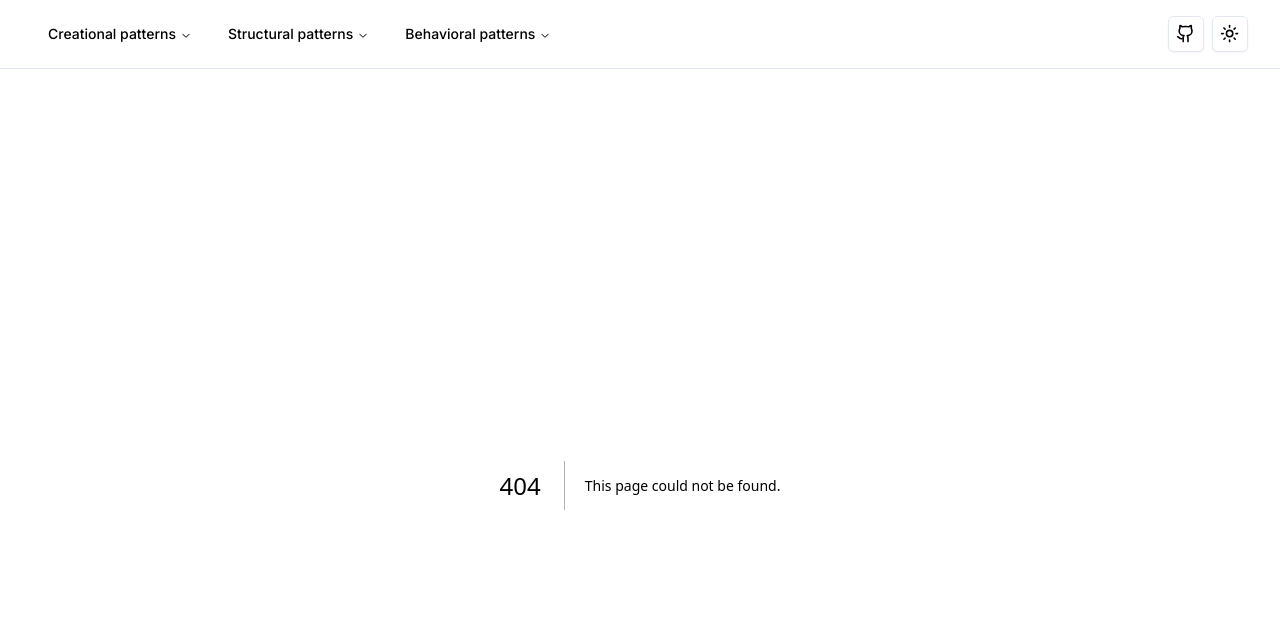
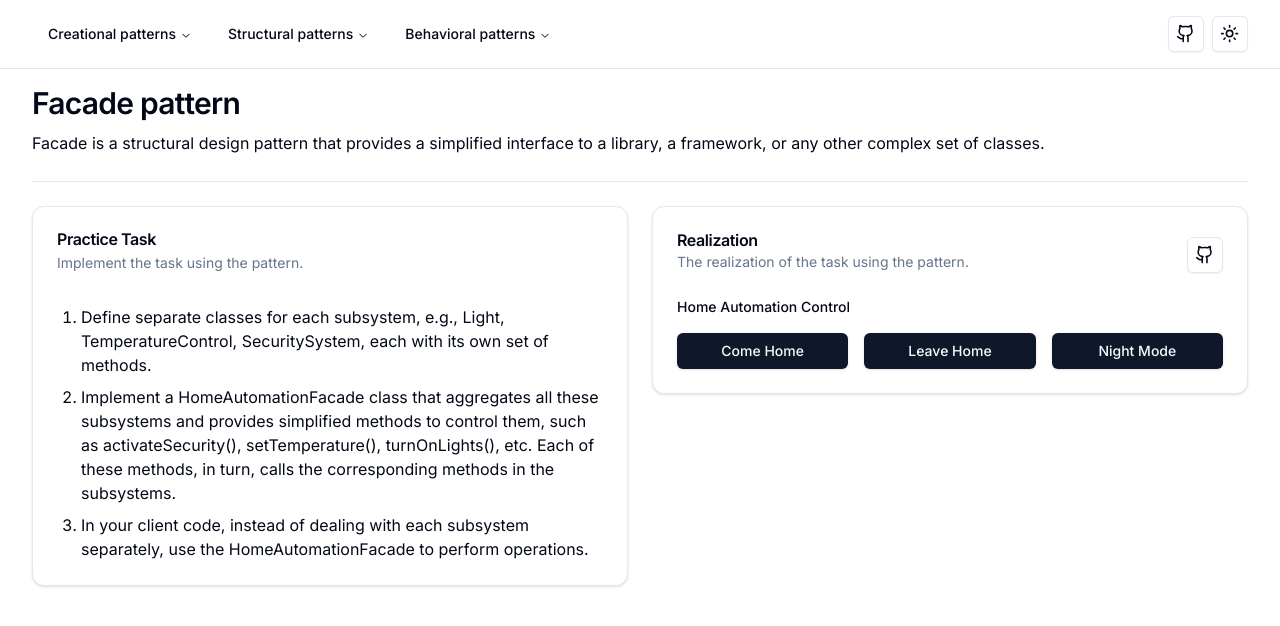
Before and after one commit to oleksandr-kondratiev/design-patters, a Next.js app: page /structural/facade in a window 1280 px wide. Before the commit this address had no page. Shown: the top 626 px of the page. Built offline with nearby package versions, Linux system fonts and the light colour scheme.

Commit message:
Feature: Facade

```diff
--- /dev/null
+++ b/src/app/structural/facade/page.tsx
@@ -0,0 +1,23 @@
+// patterns
+import { Facade } from "@/patterns/facade/facade";
+
+// components
+import { PatternWrapper } from "@/components/pattern-wrapper/pattern-wrapper";
+
+const FacadePage = () => {
+  return (
+    <PatternWrapper
+      title="Facade pattern"
+      subtitle="Facade is a structural design pattern that provides a simplified interface to a library, a framework, or any other complex set of classes."
+      task={[
+        "Define separate classes for each subsystem, e.g., Light, TemperatureControl, SecuritySystem, each with its own set of methods.",
+        "Implement a HomeAutomationFacade class that aggregates all these subsystems and provides simplified methods to control them, such as activateSecurity(), setTemperature(), turnOnLights(), etc. Each of these methods, in turn, calls the corresponding methods in the subsystems.",
+        "In your client code, instead of dealing with each subsystem separately, use the HomeAutomationFacade to perform operations.",
+      ]}
+      realization={<Facade />}
+      link="facade/facade.tsx"
+    />
+  );
+};
+
+export default FacadePage;
--- a/src/patterns/decorator/decorator.tsx
+++ b/src/patterns/decorator/decorator.tsx
@@ -1,9 +1,10 @@
 "use client";
 
 import React, { useState } from "react";
+
+// components
 import { Card } from "@/components/ui/card";
 import { Button } from "@/components/ui/button";
-import { toast } from "sonner";
 
 abstract class Pizza {
   abstract getDescription(): string;
--- /dev/null
+++ b/src/patterns/facade/facade.tsx
@@ -0,0 +1,99 @@
+"use client";
+
+import React from "react";
+import { toast } from "sonner";
+
+// components
+import { Button } from "@/components/ui/button";
+
+class Light {
+  turnOn(): void {
+    toast.info("Lights", { description: "Lights turned ON" });
+  }
+
+  turnOff(): void {
+    toast.info("Lights", { description: "Lights turned OFF" });
+  }
+}
+
+class TemperatureControl {
+  setTemperature(temp: number): void {
+    toast.info("Temperature", { description: `Temperature set to ${temp}°C` });
+  }
+}
+
+class SecuritySystem {
+  arm(): void {
+    toast.warning("Security", { description: "Security system ARMED" });
+  }
+
+  disarm(): void {
+    toast.warning("Security", { description: "Security system DISARMED" });
+  }
+}
+
+class MusicSystem {
+  playMusic(): void {
+    toast.success("Music", { description: "Playing ambient music" });
+  }
+
+  stopMusic(): void {
+    toast.success("Music", { description: "Music stopped" });
+  }
+}
+
+class HomeAutomationFacade {
+  private light: Light;
+  private temperature: TemperatureControl;
+  private security: SecuritySystem;
+  private music: MusicSystem;
+
+  constructor() {
+    this.light = new Light();
+    this.temperature = new TemperatureControl();
+    this.security = new SecuritySystem();
+    this.music = new MusicSystem();
+  }
+
+  leaveHome(): void {
+    this.light.turnOff();
+    this.temperature.setTemperature(18);
+    this.security.arm();
+    this.music.stopMusic();
+  }
+
+  comeHome(): void {
+    this.security.disarm();
+    this.light.turnOn();
+    this.temperature.setTemperature(22);
+    this.music.playMusic();
+  }
+
+  nightMode(): void {
+    this.light.turnOff();
+    this.temperature.setTemperature(20);
+    this.security.arm();
+    this.music.stopMusic();
+  }
+}
+
+export const Facade = () => {
+  const homeAutomation = new HomeAutomationFacade();
+
+  return (
+    <div className="w-full space-y-4">
+      <h3 className="mb-4 text-sm font-medium">Home Automation Control</h3>
+      <div className="flex flex-wrap gap-4">
+        <Button className="flex-1" onClick={() => homeAutomation.comeHome()}>
+          Come Home
+        </Button>
+        <Button className="flex-1" onClick={() => homeAutomation.leaveHome()}>
+          Leave Home
+        </Button>
+        <Button className="flex-1" onClick={() => homeAutomation.nightMode()}>
+          Night Mode
+        </Button>
+      </div>
+    </div>
+  );
+};
```
